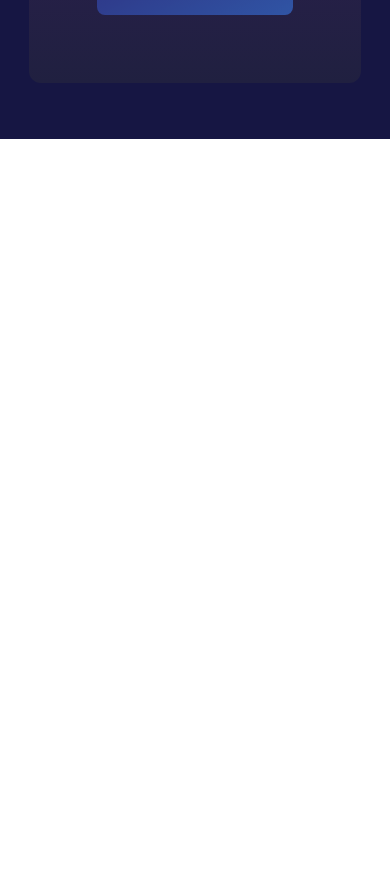
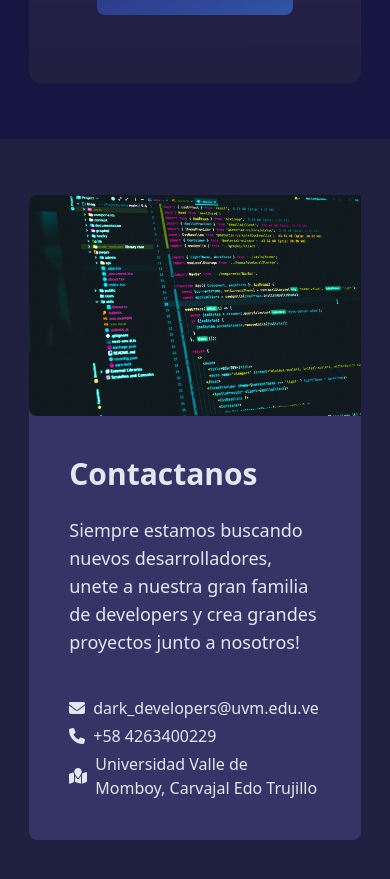
Before and after one commit to DarkKevo/Landing_Page, a React (Vite) app in the folder Dark-Developers/: page / in a window 390 px wide. Shown: the part 8600-9479 px from the top of the page. Before the commit the page ends 8739 px from the top, so only its background shows below. Built offline with nearby package versions, Linux system fonts and the light colour scheme; the HTML template or start-up script is replaced by a standard one.

Commit message:
Agregado Modulo de Contactos con Responsive

```diff
--- a/Dark-Developers/src/components/Preguntas.jsx
+++ b/Dark-Developers/src/components/Preguntas.jsx
@@ -21,11 +21,11 @@ export function Preguntas() {
     l3.classList.add('hidden');
     l4.classList.add('hidden');
     l5.classList.add('hidden');
-    f1.classList.add('rotate-0');
-    f2.classList.add('rotate-0');
-    f3.classList.add('rotate-0');
-    f4.classList.add('rotate-0');
-    f5.classList.add('rotate-0');
+    f1.classList.remove('rotate-180');
+    f2.classList.remove('rotate-180');
+    f3.classList.remove('rotate-180');
+    f4.classList.remove('rotate-180');
+    f5.classList.remove('rotate-180');
   }
 
   var history = '';
@@ -40,7 +40,6 @@ export function Preguntas() {
     let obj = document.querySelector(li);
     let obj2 = document.querySelector(row);
     obj.classList.remove('hidden');
-    obj2.classList.remove('rotate-0');
     obj2.classList.add('rotate-180');
     history = li;
   }
--- /dev/null
+++ b/Dark-Developers/src/components/contacto.jsx
@@ -0,0 +1,34 @@
+import { FontAwesomeIcon } from '@fortawesome/react-fontawesome';
+import { faEnvelope, faPhone, faMapLocation } from '@fortawesome/free-solid-svg-icons';
+
+export function Contacto() {
+  return (
+    <div className='bg-dark-nav w-full py-14 flex items-center justify-center'>
+      <div className='w-[85%] bg-dark-nav-500 rounded-lg text-slate-200 flex flex-col sm:flex-row'>
+        <div className='w-[100%] sm:w-[50%]'>
+          <img src='src/assets/dark.jpg' className='w-full object-cover h-full rounded-tl-lg rounded-bl-lg' />
+        </div>
+        <div className='w-[100%] sm:w-[50%] p-10'>
+          <h2 className='text-3xl sm:text-4xl font-bold mb-6'>Contactanos</h2>
+          <p className='text-lg sm:text-xl'>
+            Siempre estamos buscando nuevos desarrolladores, unete a nuestra gran familia de developers y crea grandes proyectos junto a nosotros!
+          </p>
+          <ul className='text-base md:text-lg mt-10'>
+            <li className='flex items-center'>
+              <FontAwesomeIcon icon={faEnvelope} className='text-slate-200' />
+              <p className='ml-2'>dark_developers@uvm.edu.ve</p>
+            </li>
+            <li className='flex items-center mt-1'>
+              <FontAwesomeIcon icon={faPhone} className='text-slate-200' />
+              <p className='ml-2'>+58 4263400229</p>
+            </li>
+            <li className='flex items-center mt-1'>
+              <FontAwesomeIcon icon={faMapLocation} className='text-slate-200' />
+              <p className='ml-2'>Universidad Valle de Momboy, Carvajal Edo Trujillo</p>
+            </li>
+          </ul>
+        </div>
+      </div>
+    </div>
+  );
+}
--- a/Dark-Developers/src/pages/Inicio.jsx
+++ b/Dark-Developers/src/pages/Inicio.jsx
@@ -3,6 +3,7 @@ import { Cards } from '../components/Cards';
 import { Oferta } from '../components/Oferta';
 import { Preguntas } from '../components/Preguntas';
 import { Redes } from '../components/Redes';
+import { Contacto } from '../components/contacto';
 
 export function Inicio() {
   return (
@@ -12,6 +13,7 @@ export function Inicio() {
       <Oferta />
       <Preguntas />
       <Redes />
+      <Contacto />
     </div>
   );
 }
```
Also changed, not shown: Dark-Developers/src/assets/dark.jpg (added).
